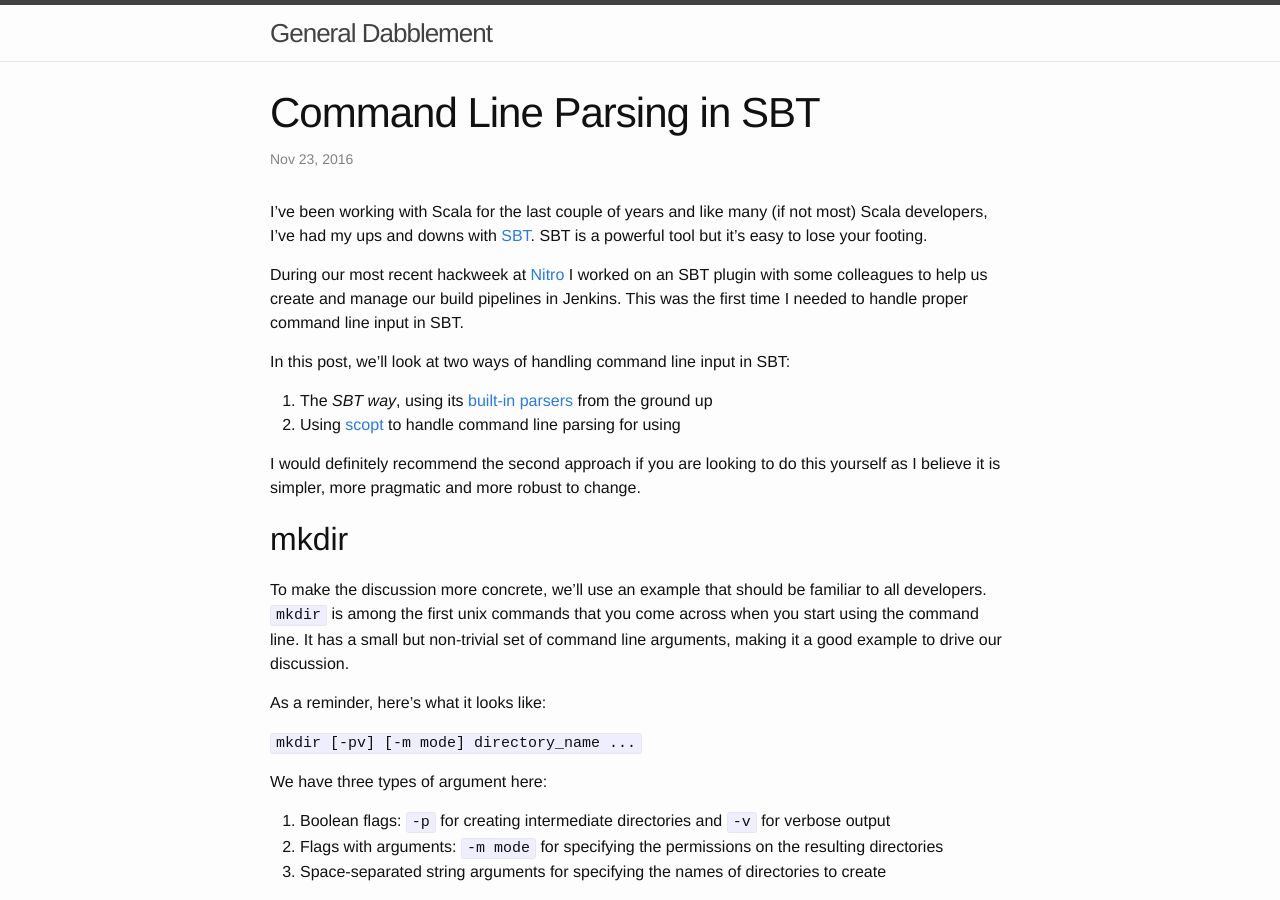
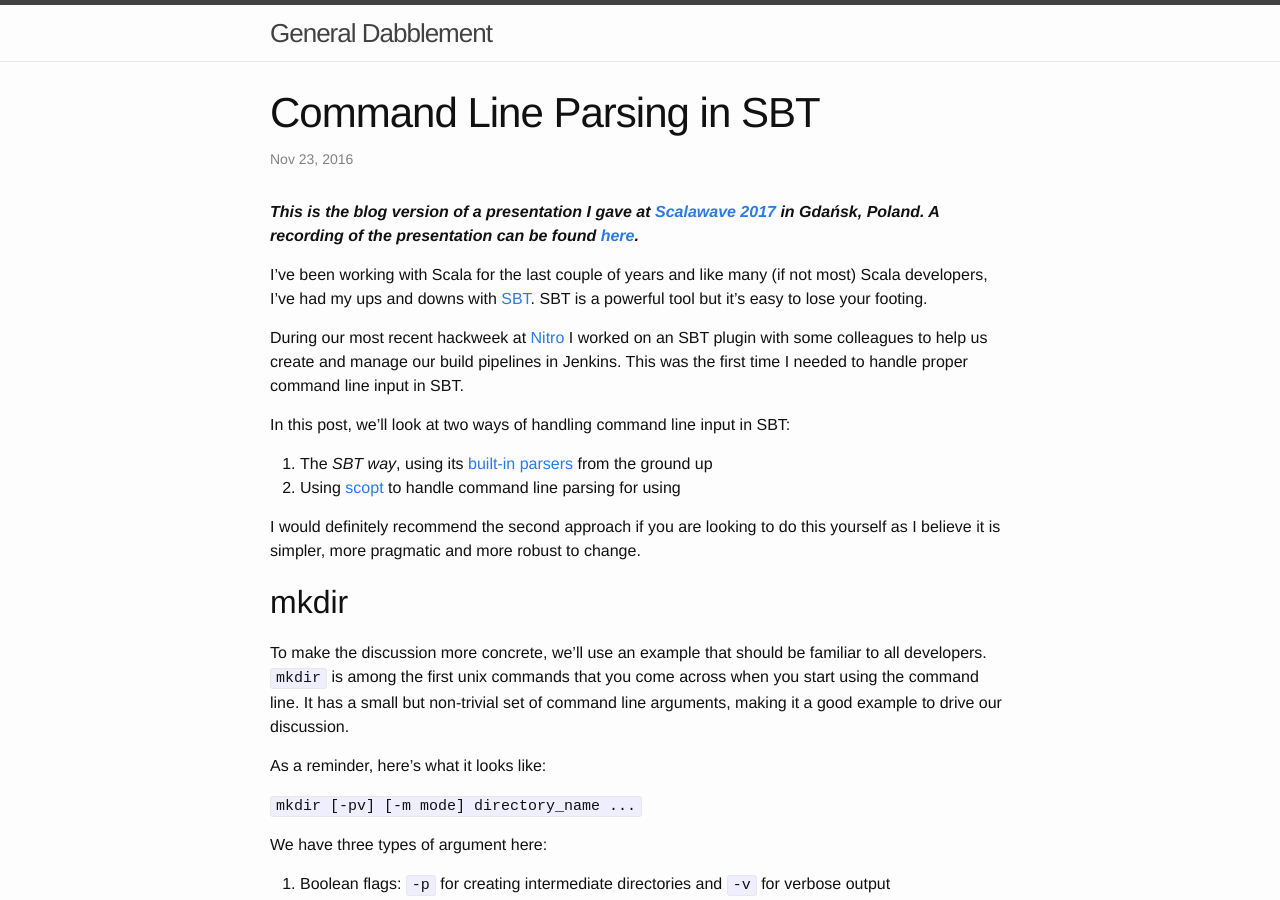
Before and after one commit to donaladams/donaladams.github.io, a Jekyll site: the page built from _posts/2016-11-20-command-line-parsing-in-sbt.md, in a window 1280 px wide and 900 px high. Built offline with Jekyll 4.4.1, drawn with Linux system fonts in a browser that asks for light colours.

Commit message:
Add link to scalawave talk.

```diff
--- a/_posts/2016-11-20-command-line-parsing-in-sbt.md
+++ b/_posts/2016-11-20-command-line-parsing-in-sbt.md
@@ -4,6 +4,10 @@ title: Command Line Parsing in SBT
 date: 2016-11-23 12:00:00 +0100
 categories: blog
 ---
+
+
+___This is the blog version of a presentation I gave at [Scalawave 2017](https://scalawave.io/) in Gdańsk, Poland. A recording of the presentation can be found [here](https://www.youtube.com/watch?v=nmjfYQWasL4).___
+
 
 I've been working with Scala for the last couple of years and like many (if not most) Scala developers, I've had my ups and downs with [SBT](http://www.scala-sbt.org/). SBT is a powerful tool but it's easy to lose your footing.
 
```
